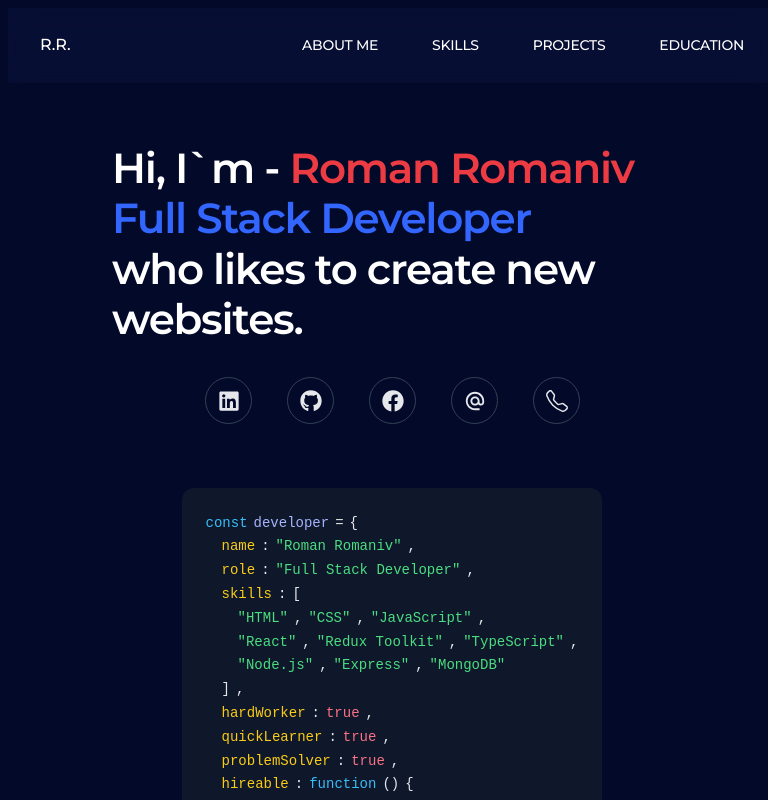
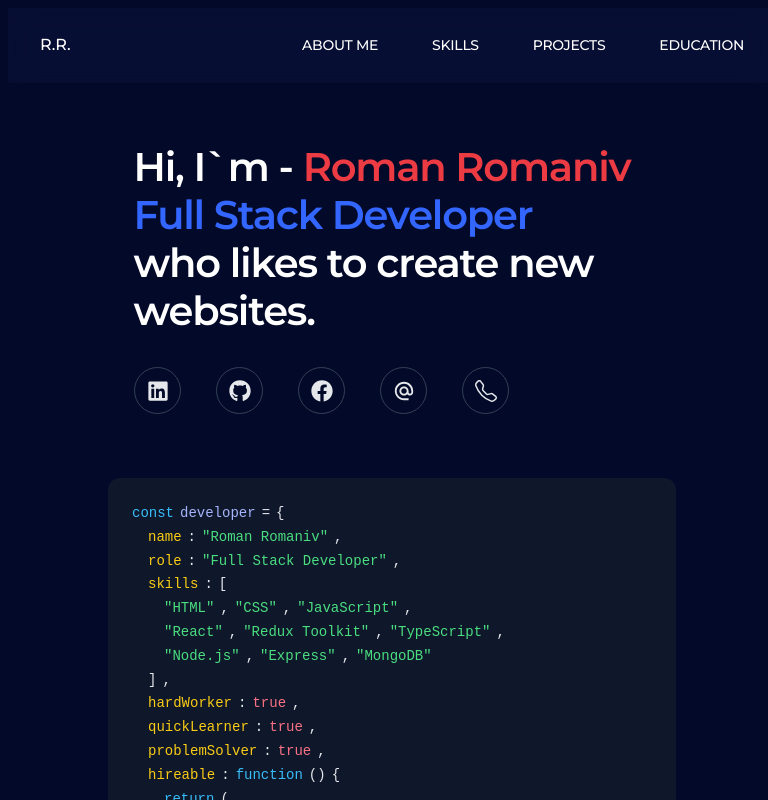
Before and after one commit to Roman1019/my-portfolio, a React (Vite) app: page / in a window 768 px wide. Shown: the top 800 px of the page. Built offline with nearby package versions, Linux system fonts and the light colour scheme.

Commit message:
addaptive header

```diff
--- a/src/AboutMe/AboutMe.module.css
+++ b/src/AboutMe/AboutMe.module.css
@@ -6,6 +6,12 @@
 @media screen and (min-width: 768px) and (max-width: 1279px) {
   .container {
     max-width: 768px;
+    padding: 60px 32px;
+  }
+}
+@media screen and (max-width: 767.9px) {
+  .container {
+    max-width: 368px;
     padding: 60px 32px;
   }
 }
@@ -41,7 +47,8 @@
 }
 @media screen and (min-width: 768px) and (max-width: 1279px) {
   .generalhead {
-    max-width: 560px;
+    font-size: 40px;
+    width: 560px;
   }
 }
 
@@ -61,7 +68,7 @@
 }
 @media screen and (min-width: 768px) and (max-width: 1279px) {
   .iconlist {
-    justify-content: center;
+    /* justify-content: center; */
     gap: 35px;
   }
 }
@@ -105,6 +112,12 @@
   font-size: 14px;
   line-height: 1.7;
   max-width: 520px;
+}
+
+@media screen and (min-width: 768px) and (max-width: 1279px) {
+  .codeblock {
+    width: 560px;
+  }
 }
 
 .codeline {
--- a/src/Header/Header.jsx
+++ b/src/Header/Header.jsx
@@ -1,4 +1,5 @@
 import css from "./Header.module.css";
+import { HiOutlineBars3 } from "react-icons/hi2";
 
 export default function Header() {
   return (
@@ -38,6 +39,9 @@ export default function Header() {
                 </li> */}
               </ul>
             </div>
+            <button className={css.burger}>
+              <HiOutlineBars3 />
+            </button>
           </nav>
         </div>
       </header>
--- a/src/Header/Header.module.css
+++ b/src/Header/Header.module.css
@@ -46,11 +46,18 @@
     max-width: 768px;
   }
 }
+
+@media screen and (max-width: 767.9px) {
+  .container {
+    max-width: 368px;
+  }
+}
 .navlist {
   display: flex;
   flex-grow: 1;
   gap: 24px;
 }
+
 .navmenu {
   flex-grow: 1;
 }
@@ -59,6 +66,12 @@
   justify-content: flex-end;
   gap: 54px;
   flex-grow: 1;
+}
+
+@media screen and (max-width: 767.9px) {
+  .navlistul {
+    display: none;
+  }
 }
 
 .navitem {
@@ -74,3 +87,12 @@
 .navitem:hover {
   color: red;
 }
+.burger {
+  display: flex;
+  justify-content: flex-end;
+}
+@media screen and (min-width: 767.9px) {
+  .burger {
+    display: none;
+  }
+}
```
